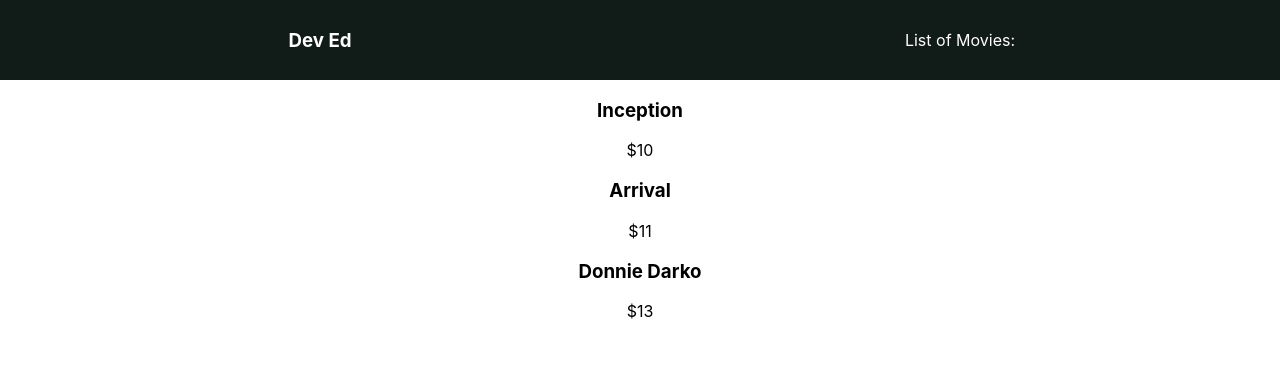
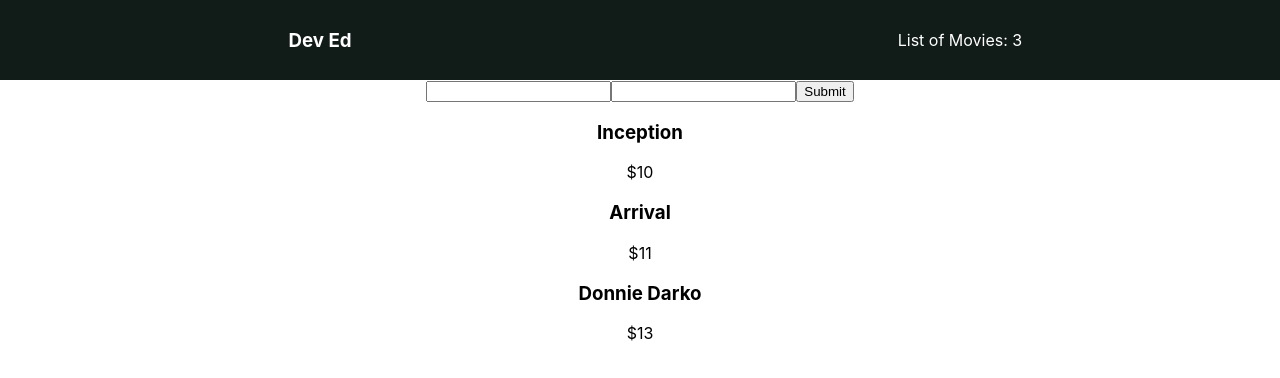
Before and after one commit to angelrosmend/state-management, a React (Create React App) app: page / in a window 1280 px wide. Shown: the top 378 px of the page. Built offline with nearby package versions, Linux system fonts and the light colour scheme.

Commit message:
Added event handlers

```diff
--- a/src/App.js
+++ b/src/App.js
@@ -3,12 +3,14 @@ import './App.css';
 import MovieList from './components/MovieList';
 import Nav from './components/Nav';
 import { MovieProvider } from './context/MovieContext'
+import AddMovie from './components/AddMovie';
 
 function App() {
   return (
    <MovieProvider>
     <div className="App">
     <Nav />
+    <AddMovie />
     <MovieList />
     </div>
    </MovieProvider>
--- /dev/null
+++ b/src/components/AddMovie.js
@@ -0,0 +1,40 @@
+import React, {useState, useContext} from 'react'
+
+import { MovieContext} from '../context/MovieContext'
+
+
+const AddMovie = () => {
+ const [name, setName] = useState('');
+ const [price, setPrice] = useState('');
+ const [movies, setMovies] = useContext(MovieContext);
+
+ const updateName = e => {
+  setName(e.target.value);
+ }
+
+ const updatePrice = e => {
+  setPrice(e.target.value);
+ }
+
+ const addMovie = e => {
+  setMovies(prevMovies => [...prevMovies, {name: name, price: price}])
+  e.preventDefault();
+ }
+
+ return(
+  <form onSubmit={addMovie}>
+   <input type="text"
+          name="name"
+          value={name}
+          onChange={updateName} />
+
+   <input type="text"
+          name="price"
+          value={price}
+          onChange={updatePrice} />
+   <button>Submit</button>
+  </form>
+ )
+}
+
+export default AddMovie
--- a/src/components/Nav.js
+++ b/src/components/Nav.js
@@ -1,10 +1,11 @@
-import React from 'react'
-
+import React, {useContext} from 'react';
+import { MovieContext } from '../context/MovieContext'
 function Nav() {
+ const [movies, setMovies] = useContext(MovieContext);
  return (
   <nav>
    <h3 className="nav-link">Dev Ed</h3>
-   <p className="nav-link">List of Movies: </p>
+ <p className="nav-link">List of Movies: {movies.length}</p>
   </nav>
  )
 }
```
